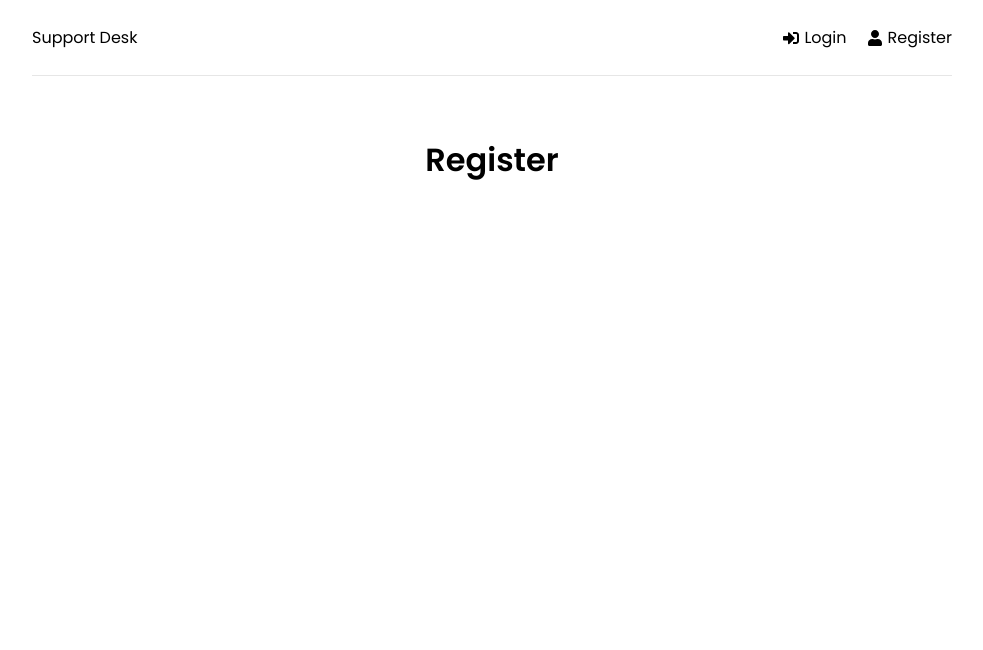
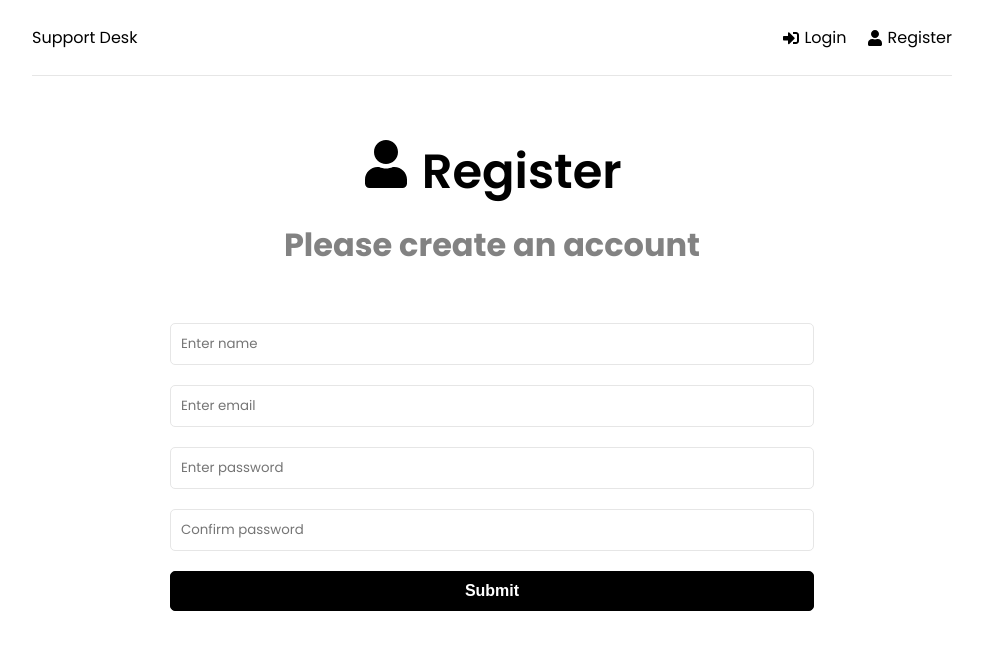
Before and after one commit to Farshad-585/support-desk, a React (Create React App) app in the folder frontend/: page /register in a window 1280 px wide. Shown: the top 650 px of the page, without its empty margins (148-1131 px from the left). Built offline with nearby package versions, Linux system fonts and the light colour scheme.

Commit message:
Home, Login & Register UI

```diff
--- a/frontend/src/App.js
+++ b/frontend/src/App.js
@@ -1,4 +1,6 @@
 import { BrowserRouter as Router, Routes, Route } from 'react-router-dom'
+import { ToastContainer } from 'react-toastify'
+import 'react-toastify/dist/ReactToastify.css'
 import Header from './components/Header'
 import Home from './pages/Home'
 import Login from './pages/Login'
@@ -6,6 +8,7 @@
 
 const App = () => {
   return (
+    <>
       <Router>
         <div className='container'>
           <Header />
@@ -16,6 +19,8 @@
           </Routes>
         </div>
       </Router>
+      <ToastContainer />
+    </>
   )
 }
 
--- a/frontend/src/pages/Home.jsx
+++ b/frontend/src/pages/Home.jsx
@@ -1,8 +1,22 @@
+import { Link } from 'react-router-dom'
+import { FaQuestionCircle, FaTicketAlt } from 'react-icons/fa'
+
 const Home = () => {
   return (
-    <div>
-      <h1>Home</h1>
-    </div>
+    <>
+      <section className='heading'>
+        <h1>What do you need help with?</h1>
+        <p>Please choose from an option below</p>
+      </section>
+
+      <Link to='/new-ticket' className='btn btn-reverse btn-block'>
+        <FaQuestionCircle/> Create New Ticket
+      </Link>
+
+      <Link to='/tickets' className='btn btn-block'>
+        <FaTicketAlt/> View My Tickets
+      </Link>
+    </>
   )
 }
 
--- a/frontend/src/pages/Login.jsx
+++ b/frontend/src/pages/Login.jsx
@@ -1,8 +1,66 @@
+import { useState } from 'react'
+import { FaSignInAlt } from 'react-icons/fa'
+// import { toast } from 'react-toastify'
+
 const Login = () => {
+  const [formData, setFormData] = useState({
+    email: '',
+    password: '',
+  })
+
+  const { email, password } = formData
+
+  const onChange = (e) =>
+    setFormData((prevState) => {
+      return {
+        ...prevState,
+        [e.target.name]: e.target.value,
+      }
+    })
+
+  const onSubmit = async (e) => {
+    e.preventDefault()
+
+  }
+
   return (
-    <div>
-      <h1>Login</h1>
-    </div>
+    <>
+      <section className='heading'>
+        <h1>
+          <FaSignInAlt /> Login
+        </h1>
+        <p>Please log in to get support</p>
+      </section>
+      <section className='form'>
+        <form onSubmit={onSubmit}>
+          <div className='form-group'>
+            <input
+              type='email'
+              className='form-control'
+              id='email'
+              name='email'
+              value={email}
+              onChange={onChange}
+              placeholder='Enter email'
+              required></input>
+          </div>
+          <div className='form-group'>
+            <input
+              type='password'
+              className='form-control'
+              id='password'
+              name='password'
+              value={password}
+              onChange={onChange}
+              placeholder='Enter password'
+              required></input>
+          </div>
+          <div className='form-group'>
+            <button className='btn btn-block'>Submit</button>
+          </div>
+        </form>
+      </section>
+    </>
   )
 }
 
--- a/frontend/src/pages/Register.jsx
+++ b/frontend/src/pages/Register.jsx
@@ -1,8 +1,93 @@
+import { useState } from 'react'
+import { FaUser } from 'react-icons/fa'
+import { toast } from 'react-toastify'
+
 const Register = () => {
+  const [formData, setFormData] = useState({
+    name: '',
+    email: '',
+    password: '',
+    password2: '',
+  })
+
+  const { name, email, password, password2 } = formData
+
+  const onChange = (e) =>
+    setFormData((prevState) => {
+      return {
+        ...prevState,
+        [e.target.name]: e.target.value,
+      }
+    })
+
+  const onSubmit = async (e) => {
+    e.preventDefault()
+
+    if (password !== password2) {
+      toast.error('Passwords do not match')
+    }
+  }
+
   return (
-    <div>
-      <h1>Register</h1>
-    </div>
+    <>
+      <section className='heading'>
+        <h1>
+          <FaUser /> Register
+        </h1>
+        <p>Please create an account</p>
+      </section>
+      <section className='form'>
+        <form onSubmit={onSubmit}>
+          <div className='form-group'>
+            <input
+              type='text'
+              className='form-control'
+              id='name'
+              name='name'
+              value={name}
+              onChange={onChange}
+              placeholder='Enter name'
+              required></input>
+          </div>
+          <div className='form-group'>
+            <input
+              type='email'
+              className='form-control'
+              id='email'
+              name='email'
+              value={email}
+              onChange={onChange}
+              placeholder='Enter email'
+              required></input>
+          </div>
+          <div className='form-group'>
+            <input
+              type='password'
+              className='form-control'
+              id='password'
+              name='password'
+              value={password}
+              onChange={onChange}
+              placeholder='Enter password'
+              required></input>
+          </div>
+          <div className='form-group'>
+            <input
+              type='password'
+              className='form-control'
+              id='password2'
+              name='password2'
+              value={password2}
+              onChange={onChange}
+              placeholder='Confirm password'
+              required></input>
+          </div>
+          <div className='form-group'>
+            <button className='btn btn-block'>Submit</button>
+          </div>
+        </form>
+      </section>
+    </>
   )
 }
 
```
Lines whose indentation alone changed are shown as unchanged.
